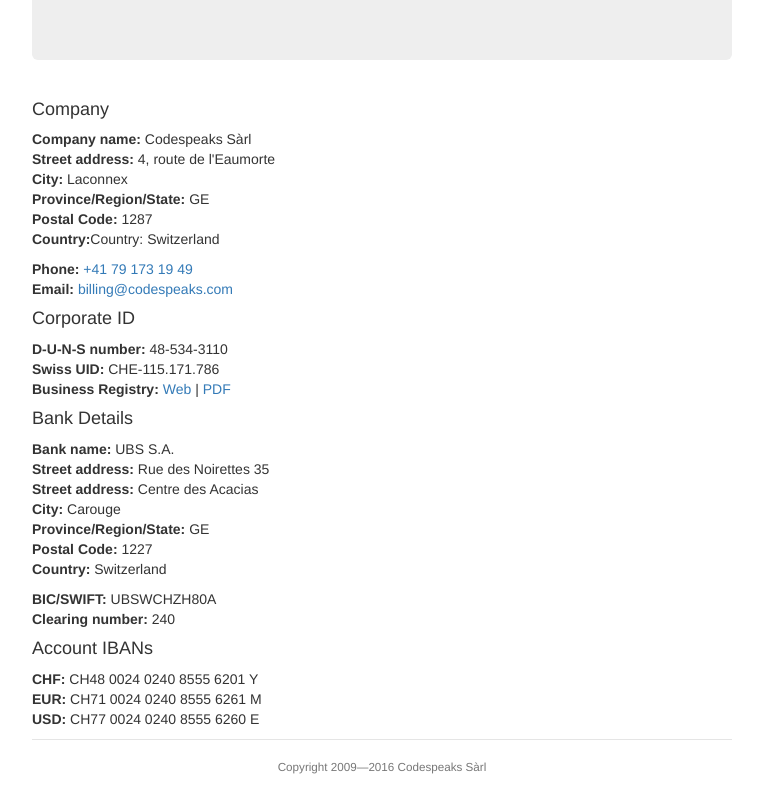
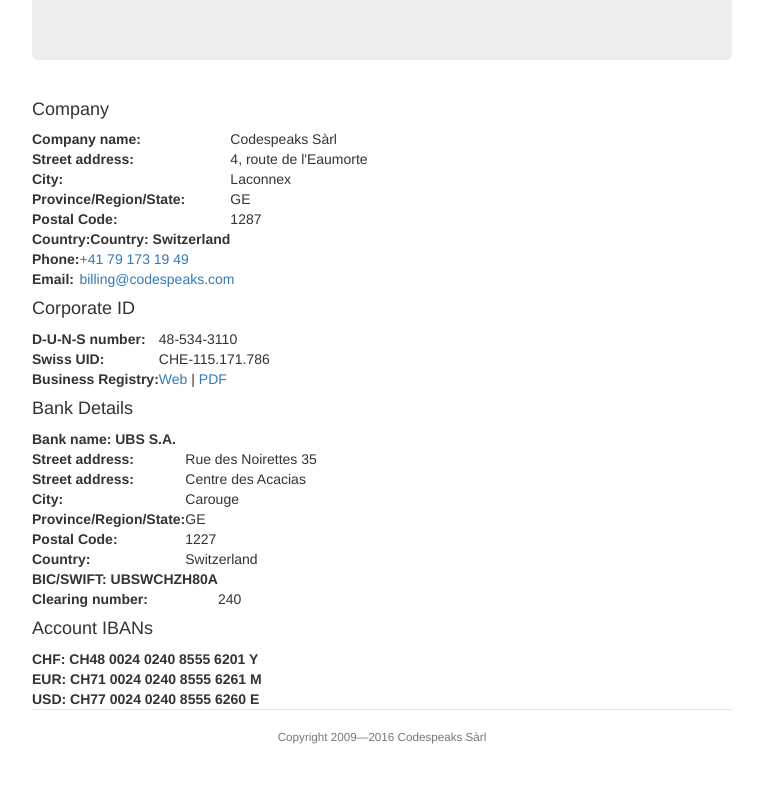
Before and after one commit to codespeaks/www.codespeaks.com, a plain HTML site: page info.html in a window 1280 px wide. Shown: the part 200-1006 px from the top of the page, without its empty margins (258-1021 px from the left). After the commit the page ends 976 px from the top, so only its background shows below. Drawn offline with Linux system fonts and the light colour scheme.

Commit message:
Update info.html

```diff
--- a/info.html
+++ b/info.html
@@ -22,45 +22,49 @@
       <div class="row">
         <div class="col-lg-12">
           <h4>Company</h4>
-          <p>
-            <strong>Company name:</strong> Codespeaks Sàrl<br />
-            <strong>Street address:</strong> 4, route de l'Eaumorte<br />
-            <strong>City:</strong> Laconnex<br />
-            <strong>Province/Region/State:</strong> GE<br />
-            <strong>Postal Code:</strong> 1287<br />
-            <strong>Country:</strong>Country: Switzerland
-          </p>
-          <p>
-            <strong>Phone:</strong> <a href="tel:+41 79 173 19 49">+41 79 173 19 49</a><br />
-            <strong>Email:</strong> <a href="mailto:billing@codespeaks.com">billing@codespeaks.com</a>
-          </p>
+          <table>
+            <tr><th>Company name:</th><td>Codespeaks Sàrl</td></tr>
+            <tr><th>Street address:</th><td>4, route de l'Eaumorte</td></tr>
+            <tr><th>City:</th><td>Laconnex</td></tr>
+            <tr><th>Province/Region/State:</th><td>GE</td></tr>
+            <tr><th>Postal Code:</th><td>1287</td></tr>
+            <tr><th>Country:</strong>Country: Switzerland</td></tr>
+          </table>
+          <table>
+            <tr><th>Phone:</th><td><a href="tel:+41 79 173 19 49">+41 79 173 19 49</a></td></tr>
+            <tr><th>Email:</th><td><a href="mailto:billing@codespeaks.com">billing@codespeaks.com</a></td></tr>
+          </table>
           <h4>Corporate ID</h4>
-          <p>
-            <strong>D-U-N-S number:</strong> 48-534-3110<br />
-            <strong>Swiss UID:</strong> CHE-115.171.786<br />
-            <strong>Business Registry:</strong> <a href="http://ge.ch/hrcintapp/externalCompanyReport.action?companyOfrcId13=CH-660-2495009-0&amp;ofrcLanguage=4">Web</a>
-              | <a href="http://rc.ge.ch/hrcintreport/createReport?rcentId=5662417300000066031025&amp;lang=EN&amp;order=F&amp;rad=N">PDF</a>
-          </p>
+          <table>
+            <tr><th>D-U-N-S number:</th><td>48-534-3110</td></tr>
+            <tr><th>Swiss UID:</th><td>CHE-115.171.786</td></tr>
+            <tr>
+              <th>Business Registry:</th>
+              <td><a href="http://ge.ch/hrcintapp/externalCompanyReport.action?companyOfrcId13=CH-660-2495009-0&amp;ofrcLanguage=4">Web</a>
+                | <a href="http://rc.ge.ch/hrcintreport/createReport?rcentId=5662417300000066031025&amp;lang=EN&amp;order=F&amp;rad=N">PDF</a>
+              </td>
+            </tr>
+          </table>
           <h4>Bank Details</h4>
-          <p>
-            <strong>Bank name:</strong>	UBS S.A.<br />
-            <strong>Street address:</strong> Rue des Noirettes 35<br />
-            <strong>Street address:</strong> Centre des Acacias<br />
-            <strong>City:</strong> Carouge<br />
-            <strong>Province/Region/State:</strong> GE<br />
-            <strong>Postal Code:</strong> 1227<br />
-            <strong>Country:</strong> Switzerland
-          </p>
-          <p>
-            <strong>BIC/SWIFT:</strong>	UBSWCHZH80A<br />
-            <strong>Clearing number:</strong> 240
-          </p>
+          <table>
+            <tr><th>Bank name:</strong>	UBS S.A.</td></tr>
+            <tr><th>Street address:</th><td>Rue des Noirettes 35</td></tr>
+            <tr><th>Street address:</th><td>Centre des Acacias</td></tr>
+            <tr><th>City:</th><td>Carouge</td></tr>
+            <tr><th>Province/Region/State:</th><td>GE</td></tr>
+            <tr><th>Postal Code:</th><td>1227</td></tr>
+            <tr><th>Country:</th><td>Switzerland</td></tr>
+          </table>
+          <table>
+            <tr><th>BIC/SWIFT:</strong>	UBSWCHZH80A</td></tr>
+            <tr><th>Clearing number:</th><td>240</td></tr>
+          </table>
           <h4>Account IBANs</h4>
-          <p>
-            <strong>CHF:</strong>	CH48 0024 0240 8555 6201 Y<br />
-            <strong>EUR:</strong>	CH71 0024 0240 8555 6261 M<br />
-            <strong>USD:</strong>	CH77 0024 0240 8555 6260 E
-          </p>
+          <table>
+            <tr><th>CHF:</strong>	CH48 0024 0240 8555 6201 Y</td></tr>
+            <tr><th>EUR:</strong>	CH71 0024 0240 8555 6261 M</td></tr>
+            <tr><th>USD:</strong>	CH77 0024 0240 8555 6260 E</td></tr>
+          </table>
         </div>
       </div>
       <footer class="footer center">
```
